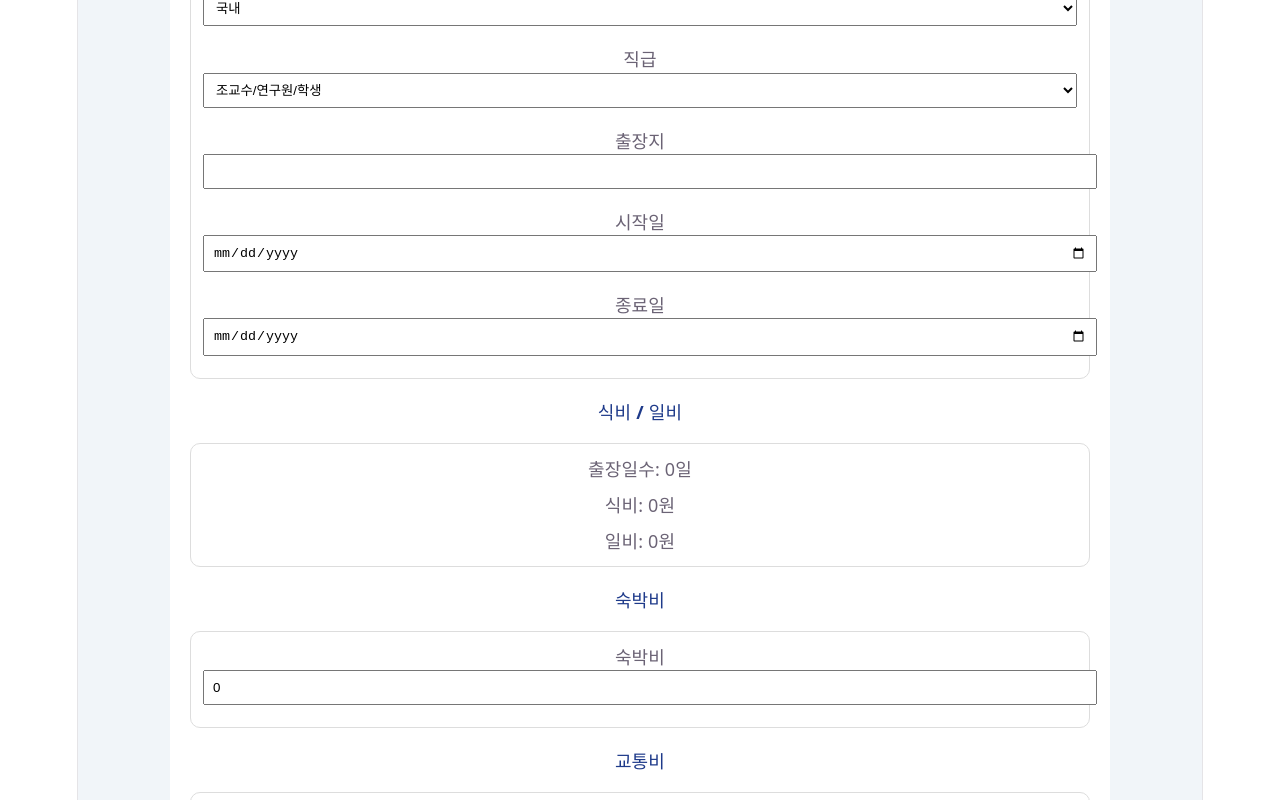
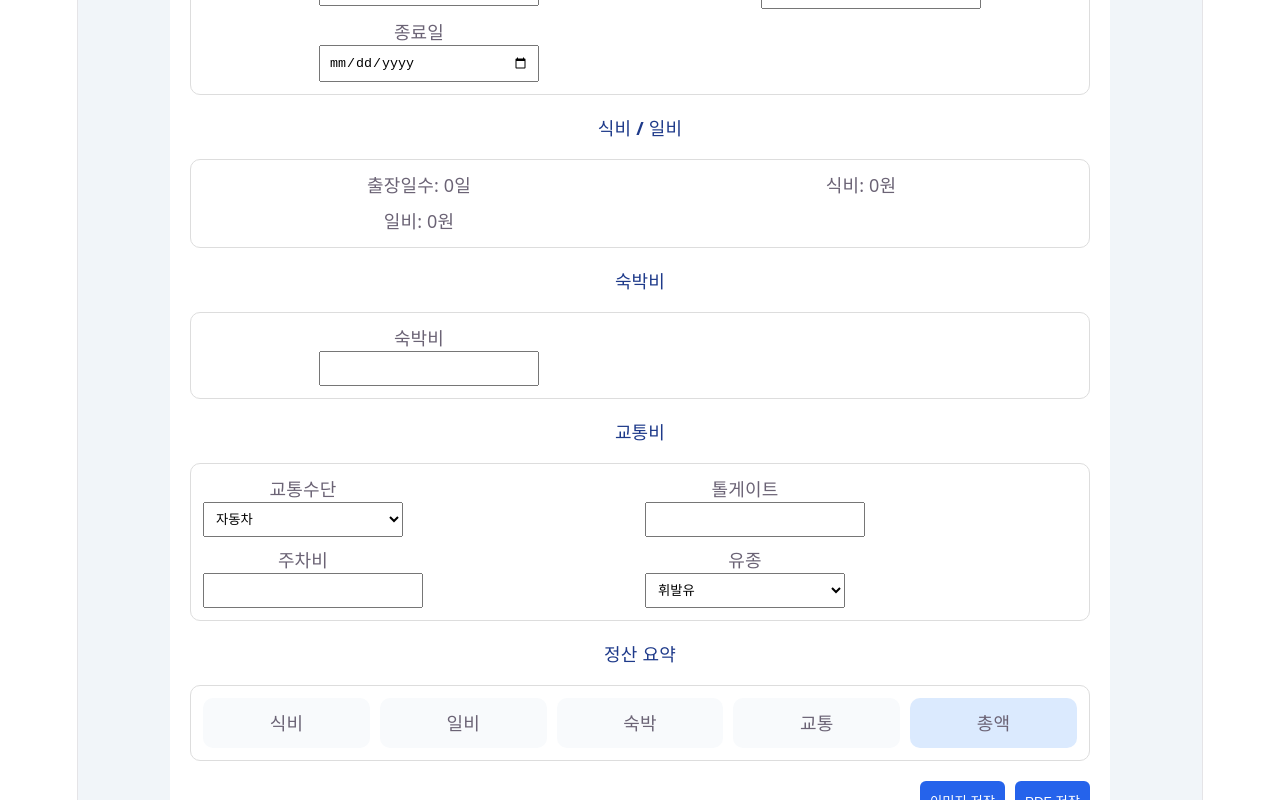
Before and after one commit to kongjuwooyh/business-trip, a React (Vite) app: page / in a window 1280 px wide. Shown: the part 340-1140 px from the top of the page. Built offline with nearby package versions, Linux system fonts and the light colour scheme.

Commit message:
layout update transport fix

```diff
--- a/src/App.jsx
+++ b/src/App.jsx
@@ -1,4 +1,4 @@
-import React, { useState, useRef, useEffect } from "react";
+import React, { useState, useRef } from "react";
 import html2canvas from "html2canvas";
 import jsPDF from "jspdf";
 
@@ -15,9 +15,6 @@ export default function App() {
     type: "국내",
   });
 
-  const [mealProvided, setMealProvided] = useState(0);
-  const [meetingMeals, setMeetingMeals] = useState(0);
-
   const [lodging, setLodging] = useState({
     amount: 0,
   });
@@ -31,12 +28,11 @@ export default function App() {
     bus: 0,
     etc: 0,
     air: 0,
+    airParking: 0,
   });
 
   const mealUnit = 25000;
-  const dailyAllowance = 25000;
-
-  const isProfessor = form.position === "교수/부교수";
+  const dailyUnit = 25000;
 
   const days =
     form.startDate && form.endDate
@@ -49,28 +45,22 @@ export default function App() {
         )
       : 0;
 
-  const mealAmount = days * mealUnit;
-  const dailyAmount = days * dailyAllowance;
+  const meal = days * mealUnit;
+  const daily = days * dailyUnit;
 
   const transportTotal =
     form.type === "해외"
-      ? Number(transport.air)
+      ? Number(transport.air) + Number(transport.airParking)
       : transport.type === "자동차"
-      ? Number(transport.toll) +
-        Number(transport.parking) +
-        Number(transport.train) +
-        Number(transport.bus) +
-        Number(transport.etc)
+      ? Number(transport.toll) + Number(transport.parking)
       : transport.type === "기차"
       ? Number(transport.train)
       : transport.type === "버스"
       ? Number(transport.bus)
-      : transport.type === "항공"
-      ? Number(transport.air)
       : Number(transport.etc);
 
   const total =
-    mealAmount + dailyAmount + Number(lodging.amount) + transportTotal;
+    meal + daily + Number(lodging.amount) + transportTotal;
 
   const saveImage = async () => {
     const canvas = await html2canvas(pageRef.current, { scale: 2 });
@@ -82,13 +72,13 @@ export default function App() {
 
   const savePDF = async () => {
     const canvas = await html2canvas(pageRef.current, { scale: 2 });
-    const imgData = canvas.toDataURL("image/png");
+    const img = canvas.toDataURL("image/png");
     const pdf = new jsPDF("p", "mm", "a4");
 
     const width = pdf.internal.pageSize.getWidth();
     const height = (canvas.height * width) / canvas.width;
 
-    pdf.addImage(imgData, "PNG", 0, 0, width, height);
+    pdf.addImage(img, "PNG", 0, 0, width, height);
     pdf.save("출장비신청서.pdf");
   };
 
@@ -100,30 +90,13 @@ export default function App() {
         {/* 기본정보 */}
         <Section title="기본 정보">
           <div style={grid}>
-            <Input label="이름" value={form.name}
-              onChange={(v) => setForm({ ...form, name: v })} />
-
-            <Input label="소속" value={form.department}
-              onChange={(v) => setForm({ ...form, department: v })} />
-
-            <Select label="출장구분" value={form.type}
-              options={["국내", "해외"]}
-              onChange={(v) => setForm({ ...form, type: v })} />
-
-            <Select label="직급" value={form.position}
-              options={["교수/부교수", "조교수/연구원/학생"]}
-              onChange={(v) => setForm({ ...form, position: v })} />
-
-            <Input label="출장지" value={form.destination}
-              onChange={(v) => setForm({ ...form, destination: v })} />
-
-            <Input type="date" label="시작일"
-              value={form.startDate}
-              onChange={(v) => setForm({ ...form, startDate: v })} />
-
-            <Input type="date" label="종료일"
-              value={form.endDate}
-              onChange={(v) => setForm({ ...form, endDate: v })} />
+            <Input label="이름" />
+            <Input label="소속" />
+            <Select label="출장구분" options={["국내", "해외"]} />
+            <Select label="직급" options={["교수/부교수", "조교수/연구원/학생"]} />
+            <Input label="출장지" />
+            <Input label="시작일" type="date" />
+            <Input label="종료일" type="date" />
           </div>
         </Section>
 
@@ -131,113 +104,59 @@ export default function App() {
         <Section title="식비 / 일비">
           <div style={grid}>
             <div>출장일수: {days}일</div>
-            <div>식비: {mealAmount.toLocaleString()}원</div>
-            <div>일비: {dailyAmount.toLocaleString()}원</div>
+            <div>식비: {meal.toLocaleString()}원</div>
+            <div>일비: {daily.toLocaleString()}원</div>
           </div>
         </Section>
 
         {/* 숙박 */}
         <Section title="숙박비">
-          <Input
-            label="숙박비"
-            type="number"
-            value={lodging.amount}
-            onChange={(v) =>
-              setLodging({ ...lodging, amount: v })
-            }
-          />
+          <div style={grid}>
+            <Input label="숙박비" type="number" />
+          </div>
         </Section>
 
         {/* 교통 */}
         <Section title="교통비">
 
-          <Select
-            label="교통수단"
-            value={transport.type}
-            options={["자동차", "기차", "버스", "항공", "기타"]}
-            onChange={(v) =>
-              setTransport({ ...transport, type: v })
-            }
-          />
+          <div style={grid2}>
+            <Select label="교통수단"
+              options={["자동차", "기차", "버스", "항공", "기타"]} />
 
-          {/* 자동차 */}
+            {form.type === "국내" && (
+              <>
                 {transport.type === "자동차" && (
                   <>
-              <Input label="주차비"
-                type="number"
-                value={transport.parking}
-                onChange={(v) =>
-                  setTransport({ ...transport, parking: v })
-                } />
-
-              <Input label="톨게이트"
-                type="number"
-                value={transport.toll}
-                onChange={(v) =>
-                  setTransport({ ...transport, toll: v })
-                } />
-
-              <Select
-                label="유종"
-                value={transport.fuel}
-                options={["휘발유", "경유", "LPG", "전기차", "하이브리드"]}
-                onChange={(v) =>
-                  setTransport({ ...transport, fuel: v })
-                }
-              />
+                    <Input label="톨게이트" />
+                    <Input label="주차비" />
+                    <Select label="유종"
+                      options={["휘발유", "경유", "LPG", "전기차", "하이브리드"]} />
                   </>
                 )}
 
-          {/* 기차 */}
-          {transport.type === "기차" && (
-            <Input label="기차비"
-              type="number"
-              value={transport.train}
-              onChange={(v) =>
-                setTransport({ ...transport, train: v })
-              } />
+                {transport.type === "기차" && <Input label="기차비" />}
+                {transport.type === "버스" && <Input label="버스비" />}
+                {transport.type === "기타" && <Input label="기타 교통비" />}
+              </>
             )}
 
-          {/* 버스 */}
-          {transport.type === "버스" && (
-            <Input label="버스비"
-              type="number"
-              value={transport.bus}
-              onChange={(v) =>
-                setTransport({ ...transport, bus: v })
-              } />
+            {form.type === "해외" && (
+              <>
+                <Input label="항공비" />
+                <Input label="항공 주차비" />
+              </>
             )}
-
-          {/* 항공 */}
-          {transport.type === "항공" && (
-            <Input label="항공비"
-              type="number"
-              value={transport.air}
-              onChange={(v) =>
-                setTransport({ ...transport, air: v })
-              } />
-          )}
-
-          {/* 기타 */}
-          {transport.type === "기타" && (
-            <Input label="기타 교통비"
-              type="number"
-              value={transport.etc}
-              onChange={(v) =>
-                setTransport({ ...transport, etc: v })
-              } />
-          )}
-
+          </div>
         </Section>
 
         {/* 정산 */}
         <Section title="정산 요약">
           <div style={summary}>
-            <Card title="식비" value={mealAmount} />
-            <Card title="일비" value={dailyAmount} />
-            <Card title="숙박" value={lodging.amount} />
-            <Card title="교통" value={transportTotal} />
-            <Card title="총액" value={total} highlight />
+            <Card title="식비" />
+            <Card title="일비" />
+            <Card title="숙박" />
+            <Card title="교통" />
+            <Card title="총액" highlight />
           </div>
         </Section>
 
@@ -253,11 +172,7 @@ export default function App() {
 /* ================= UI ================= */
 
 function Header() {
-  return (
-    <div style={header}>
-      출장비 자동 정산 시스템
-    </div>
-  );
+  return <div style={header}>출장비 자동 정산 시스템</div>;
 }
 
 function Section({ title, children }) {
@@ -269,24 +184,20 @@ function Section({ title, children }) {
   );
 }
 
-function Input({ label, value, onChange, type = "text" }) {
+function Input({ label, type = "text" }) {
   return (
     <div style={field}>
       <label>{label}</label>
-      <input type={type} value={value}
-        onChange={(e) => onChange(e.target.value)}
-        style={input} />
+      <input type={type} style={input} />
     </div>
   );
 }
 
-function Select({ label, value, options, onChange }) {
+function Select({ label, options }) {
   return (
     <div style={field}>
       <label>{label}</label>
-      <select value={value}
-        onChange={(e) => onChange(e.target.value)}
-        style={input}>
+      <select style={input}>
         {options.map((o) => (
           <option key={o}>{o}</option>
         ))}
@@ -295,43 +206,95 @@ function Select({ label, value, options, onChange }) {
   );
 }
 
-function Card({ title, value, highlight }) {
+function Card({ title, highlight }) {
   return (
     <div style={{
-      padding: 14,
-      borderRadius: 12,
+      padding: 12,
+      borderRadius: 10,
       background: highlight ? "#dbeafe" : "#f8fafc"
     }}>
-      <div>{title}</div>
-      <div style={{ fontWeight: "bold" }}>
-        {Number(value).toLocaleString()}원
-      </div>
+      {title}
     </div>
   );
 }
 
 /* ================= STYLE ================= */
 
-const bg = { background: "#f1f5f9", minHeight: "100vh", padding: 20 };
+const bg = {
+  background: "#f1f5f9",
+  minHeight: "100vh",
+  padding: 20,
+};
 
-const container = { maxWidth: 900, margin: "0 auto", background: "#fff", padding: 20, borderRadius: 12 };
+const container = {
+  maxWidth: 900,
+  margin: "0 auto",
+  background: "#fff",
+  padding: 20,
+  borderRadius: 12,
+};
 
-const header = { fontSize: 22, fontWeight: "bold", marginBottom: 20 };
+const header = {
+  textAlign: "center",
+  fontSize: 22,
+  fontWeight: "bold",
+  marginBottom: 20,
+};
 
 const section = { marginTop: 20 };
 
-const titleStyle = { fontSize: 18, color: "#1e3a8a" };
+const titleStyle = {
+  fontSize: 18,
+  fontWeight: "bold",
+  color: "#1e3a8a",
+};
 
-const box = { padding: 12, border: "1px solid #ddd", borderRadius: 10 };
+const box = {
+  padding: 12,
+  border: "1px solid #ddd",
+  borderRadius: 10,
+};
 
-const grid = { display: "grid", gap: 10 };
+const grid = {
+  display: "grid",
+  gridTemplateColumns: "1fr 1fr",
+  gap: 10,
+  justifyItems: "center",
+};
 
-const field = { marginBottom: 10 };
+const grid2 = {
+  display: "grid",
+  gridTemplateColumns: "1fr 1fr",
+  gap: 10,
+};
 
-const input = { width: "100%", padding: 8 };
+const summary = {
+  display: "grid",
+  gridTemplateColumns: "repeat(5, 1fr)",
+  gap: 10,
+};
 
-const summary = { display: "grid", gridTemplateColumns: "repeat(5, 1fr)", gap: 10 };
+const field = {
+  width: "100%",
+  maxWidth: 200,
+};
 
-const btnWrap = { display: "flex", justifyContent: "flex-end", gap: 10, marginTop: 20 };
+const input = {
+  width: "100%",
+  padding: 8,
+};
 
-const btn = { padding: 10, background: "#2563eb", color: "#fff", border: "none", borderRadius: 6 };
+const btnWrap = {
+  display: "flex",
+  justifyContent: "flex-end",
+  gap: 10,
+  marginTop: 20,
+};
+
+const btn = {
+  padding: 10,
+  background: "#2563eb",
+  color: "#fff",
+  border: "none",
+  borderRadius: 6,
+};
```
Lines whose indentation alone changed are shown as unchanged.
